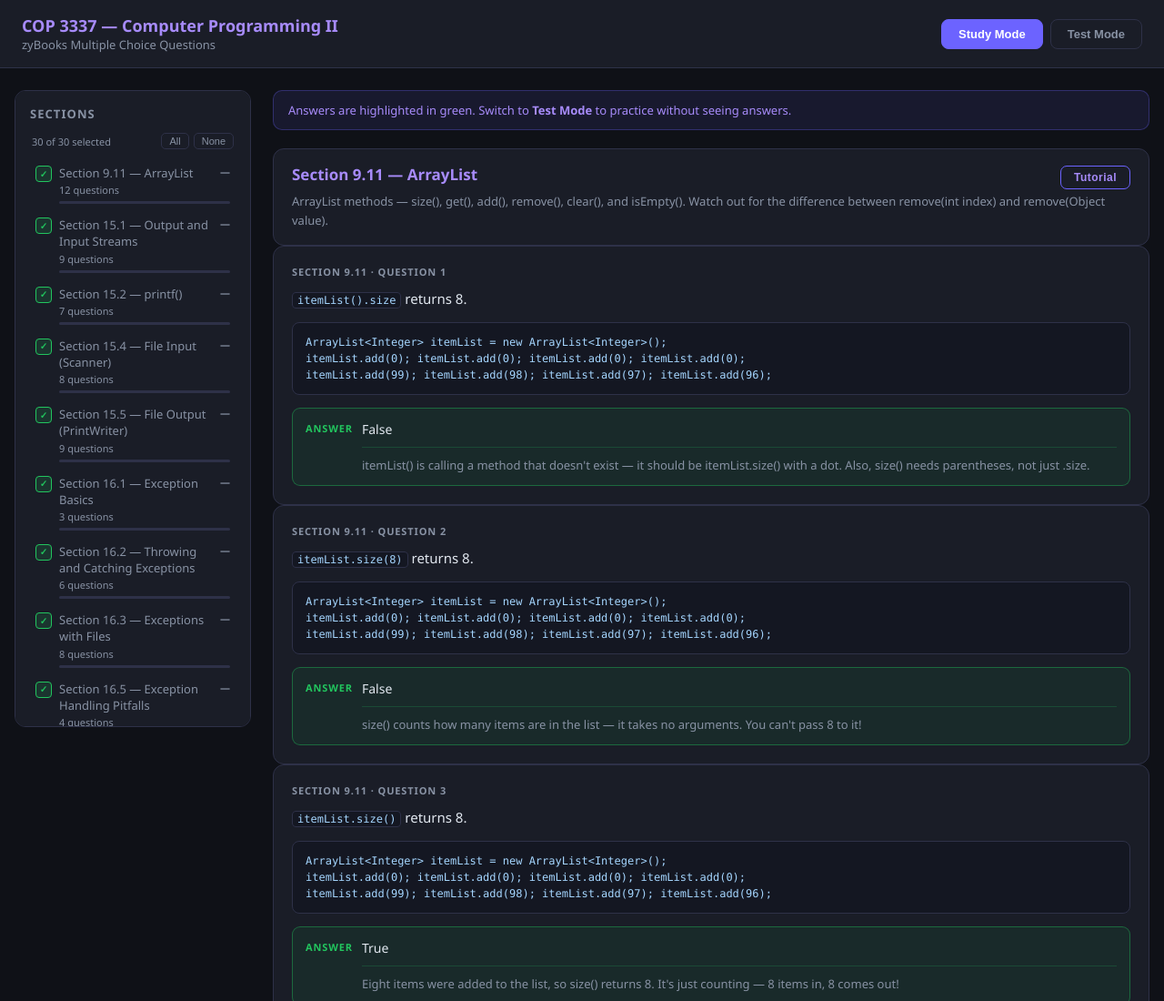
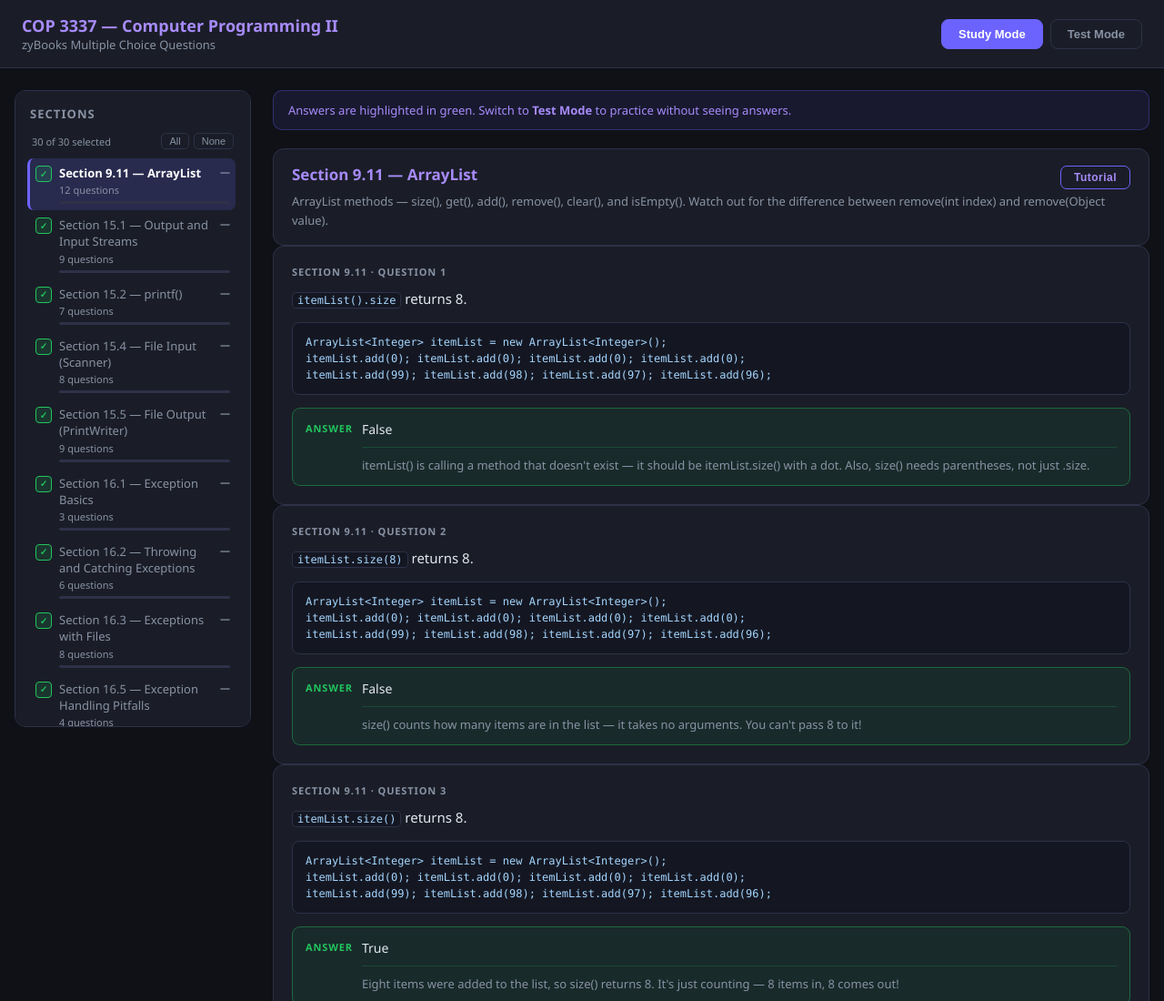
Before and after one commit to Hyakume1/JavaKnowledgeTest-Study, a plain HTML site: page index.html in a window 1280 px wide. Shown: the top 1100 px of the page at 91% size. Drawn offline with Linux system fonts and the light colour scheme.

Commit message:
highlighter for the sections being seen

```diff
--- a/css/style.css
+++ b/css/style.css
@@ -57,6 +57,8 @@
   .sec-link-top { display: flex; align-items: flex-start; justify-content: space-between; gap: 6px; }
   .sec-link-title { flex: 1; min-width: 0; color: var(--muted); font-size: 13px; transition: color 0.15s; line-height: 1.4; }
   .section-link:hover .sec-link-title { color: var(--text); }
+  .section-link.active-section { background: rgba(108,99,255,0.18); border-radius: 7px; border-left: 3px solid var(--accent); margin-left: -3px; }
+  .section-link.active-section .sec-link-title { color: #fff; font-weight: 600; }
   .sec-link-meta { display: block; color: var(--muted); font-size: 11px; margin-top: 2px; }
 
   /* Grade badge */
--- a/js/quiz.js
+++ b/js/quiz.js
@@ -356,6 +356,44 @@ function renderAll() {
       container.appendChild(card);
     });
   });
+
+  setupActiveSection();
+}
+
+// ─── Active section highlight ─────────────────────────────────────────────────
+
+let _scrollHandler = null;
+let _activeSIdx = null;
+
+function setupActiveSection() {
+  if (_scrollHandler) window.removeEventListener('scroll', _scrollHandler, true);
+  _activeSIdx = null;
+
+  const sections = document.querySelectorAll('.section-heading');
+  if (!sections.length) return;
+
+  function update() {
+    const headerH = document.querySelector('header')?.offsetHeight ?? 60;
+    let found = null;
+    sections.forEach(el => {
+      if (el.getBoundingClientRect().top <= headerH + 32)
+        found = el.id.replace('section_', '');
+    });
+    if (found === null) found = sections[0].id.replace('section_', '');
+    if (found === _activeSIdx) return;
+    _activeSIdx = found;
+
+    document.querySelectorAll('.section-link').forEach(el => el.classList.remove('active-section'));
+    const navEl = document.getElementById(`nav_${found}`);
+    if (navEl) {
+      navEl.classList.add('active-section');
+      navEl.scrollIntoView({ block: 'nearest' });
+    }
+  }
+
+  _scrollHandler = update;
+  window.addEventListener('scroll', update, { passive: true });
+  update();
 }
 
 function rerenderCard(sIdx, qIdx) {
```
